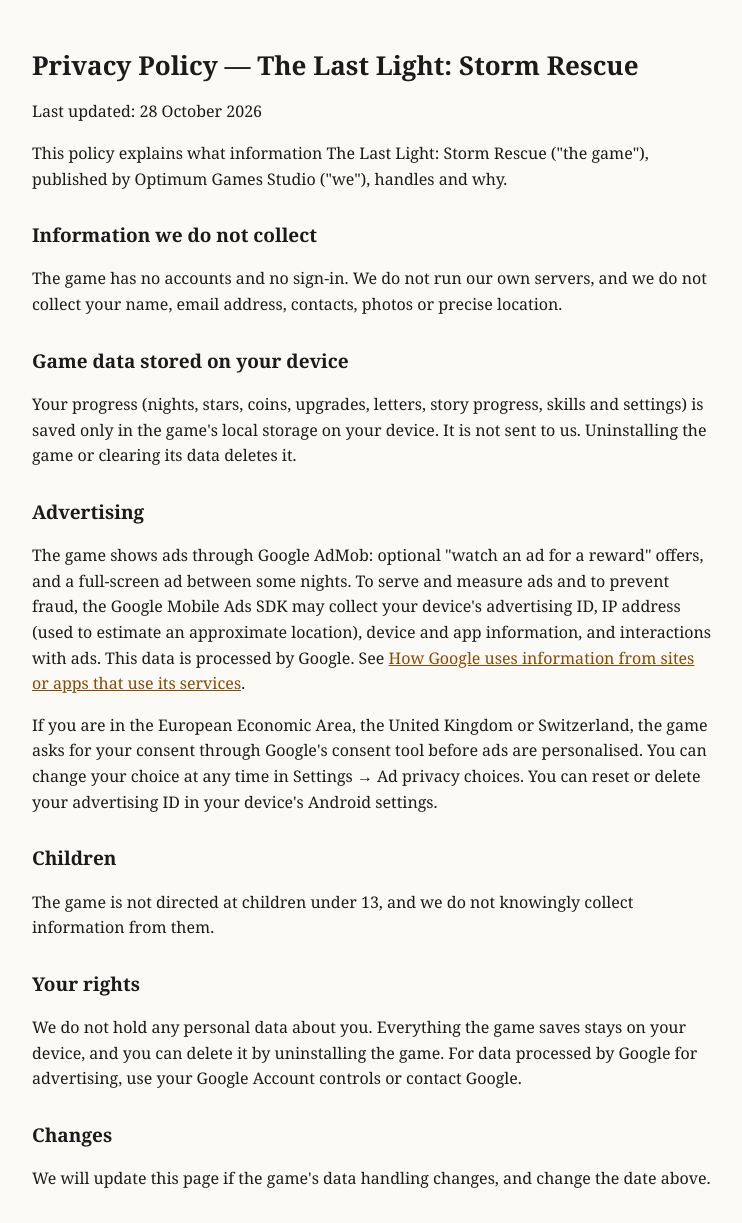
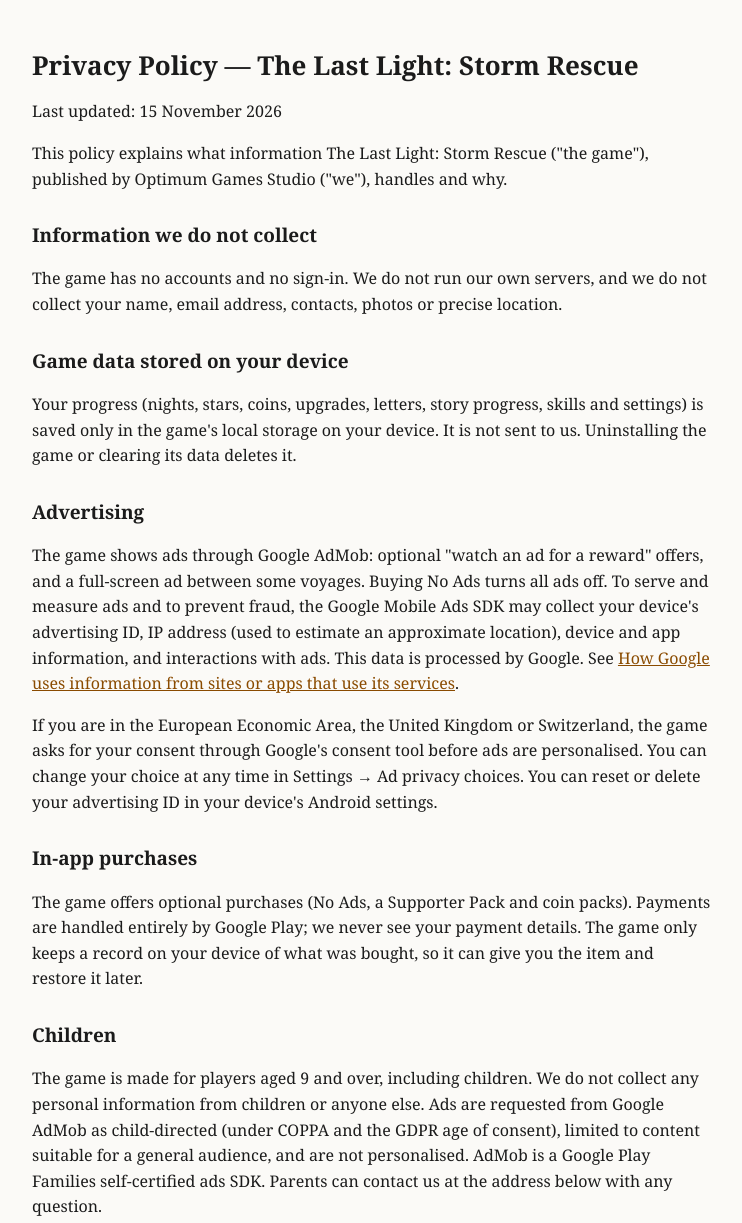
Before and after one commit to hq7x/lastlight-privacy, a plain HTML site: page index.html in a window 1280 px wide. Shown: the top 1223 px of the page, without its empty margins (268-1010 px from the left). Drawn offline with Linux system fonts and the light colour scheme.

Commit message:
Privacy policy: ages 9+, child-directed ads, in-app purchases
Updated the privacy policy with new dates and additional information regarding ads and in-app purchases.

```diff
--- a/index.html
+++ b/index.html
@@ -12,7 +12,7 @@
 </head>
 <body>
 <h1>Privacy Policy — The Last Light: Storm Rescue</h1>
-<p>Last updated: 28 October 2026</p>
+<p>Last updated: 15 November 2026</p>
 <p>This policy explains what information The Last Light: Storm Rescue ("the game"), published by Optimum Games Studio ("we"), handles and why.</p>
 
 <h2>Information we do not collect</h2>
@@ -22,11 +22,14 @@
 <p>Your progress (nights, stars, coins, upgrades, letters, story progress, skills and settings) is saved only in the game's local storage on your device. It is not sent to us. Uninstalling the game or clearing its data deletes it.</p>
 
 <h2>Advertising</h2>
-<p>The game shows ads through Google AdMob: optional "watch an ad for a reward" offers, and a full-screen ad between some nights. To serve and measure ads and to prevent fraud, the Google Mobile Ads SDK may collect your device's advertising ID, IP address (used to estimate an approximate location), device and app information, and interactions with ads. This data is processed by Google. See <a href="https://policies.google.com/technologies/partner-sites">How Google uses information from sites or apps that use its services</a>.</p>
+<p>The game shows ads through Google AdMob: optional "watch an ad for a reward" offers, and a full-screen ad between some voyages. Buying No Ads turns all ads off. To serve and measure ads and to prevent fraud, the Google Mobile Ads SDK may collect your device's advertising ID, IP address (used to estimate an approximate location), device and app information, and interactions with ads. This data is processed by Google. See <a href="https://policies.google.com/technologies/partner-sites">How Google uses information from sites or apps that use its services</a>.</p>
 <p>If you are in the European Economic Area, the United Kingdom or Switzerland, the game asks for your consent through Google's consent tool before ads are personalised. You can change your choice at any time in Settings → Ad privacy choices. You can reset or delete your advertising ID in your device's Android settings.</p>
 
+<h2>In-app purchases</h2>
+<p>The game offers optional purchases (No Ads, a Supporter Pack and coin packs). Payments are handled entirely by Google Play; we never see your payment details. The game only keeps a record on your device of what was bought, so it can give you the item and restore it later.</p>
+
 <h2>Children</h2>
-<p>The game is not directed at children under 13, and we do not knowingly collect information from them.</p>
+<p>The game is made for players aged 9 and over, including children. We do not collect any personal information from children or anyone else. Ads are requested from Google AdMob as child-directed (under COPPA and the GDPR age of consent), limited to content suitable for a general audience, and are not personalised. AdMob is a Google Play Families self-certified ads SDK. Parents can contact us at the address below with any question.</p>
 
 <h2>Your rights</h2>
 <p>We do not hold any personal data about you. Everything the game saves stays on your device, and you can delete it by uninstalling the game. For data processed by Google for advertising, use your Google Account controls or contact Google.</p>
```
